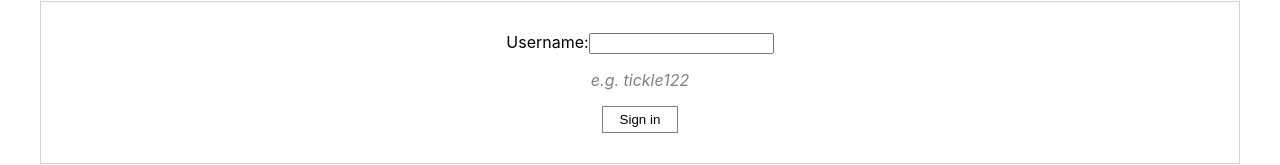
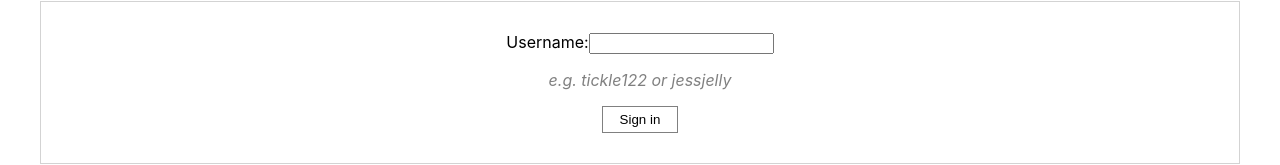
Before and after one commit to RaeKimie/news-press-react, a React (Create React App) app: page /sign-in in a window 1280 px wide. Shown: the part 228-393 px from the top of the page. Built offline with nearby package versions, Linux system fonts and the light colour scheme.

Commit message:
added loader to sign in user component

```diff
--- a/src/components/SignInUser.jsx
+++ b/src/components/SignInUser.jsx
@@ -2,11 +2,13 @@ import React, { Component } from "react";
 import * as api from "../utils/api";
 import WelcomeUser from "./WelcomeUser";
 import ErrDisplayer from "./ErrDisplayer";
+import Loader from "./Loader";
 
 class SignInUser extends Component {
   state = {
     user: { username: "", avatar_url: "", name: "" },
     isUser: false,
+    isLoading: false,
     err: ""
   };
 
@@ -25,10 +27,11 @@ class SignInUser extends Component {
   };
 
   getUserInfo = () => {
+    this.setState({ isLoading: true });
     api
       .fetchUserInfo(this.state.user.username)
       .then(user => {
-        this.setState({ user, isUser: true });
+        this.setState({ user, isUser: true, isLoading: false });
       })
       .then(() => {
         this.props.addUserInfo(this.state.user);
@@ -48,6 +51,7 @@ class SignInUser extends Component {
   };
 
   render() {
+    if (this.state.isLoading) return <Loader />;
     const { isUser, err } = this.state;
     if (err) return <ErrDisplayer err={err} />;
 
@@ -66,7 +70,7 @@ class SignInUser extends Component {
                 onChange={this.handleChange}
               />
             </label>
-            <p className="grey-italic">e.g. tickle122</p>
+            <p className="grey-italic">e.g. tickle122 or jessjelly</p>
             <button>Sign in</button>
           </form>
         )}
```
